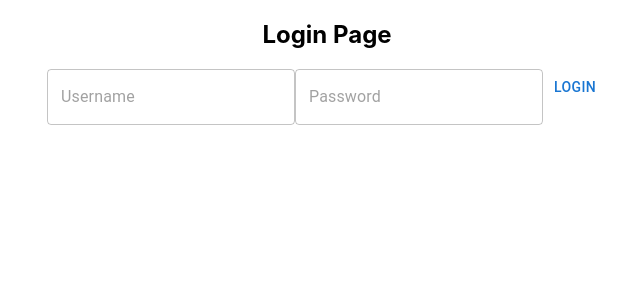
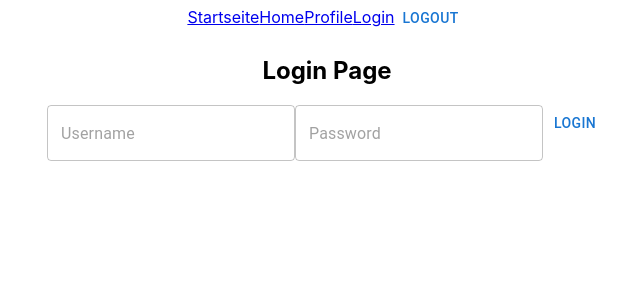
Before and after one commit to Urkad/Tune-Buddy_Latest, a React (Create React App) app in the folder frontend/: page / in a window 1280 px wide. Shown: the top 300 px of the page, without its empty margins (313-953 px from the left). Built offline with nearby package versions, Linux system fonts and the light colour scheme; no server answers.

Commit message:
Add Navigation bar

```diff
--- a/frontend/src/App.tsx
+++ b/frontend/src/App.tsx
@@ -4,6 +4,7 @@ import {BrowserRouter, Route, Routes} from "react-router-dom";
 import HomePage from "./components/HomePage";
 import LoginPage from "./components/LoginPage";
 import useUser from "./hooks/useUser";
+import NavigationBar from "./components/NavBar";
 
 
 function App() {
@@ -14,6 +15,7 @@ function App() {
   return (
     <div className="App">
       <BrowserRouter>
+          <NavigationBar logout={logout}/>
         <Routes>
           <Route path={"/home"} element={<HomePage></HomePage>}></Route>
           <Route path={"/"} element={<LoginPage login={login}/>}></Route>
--- a/frontend/src/components/NavBar.tsx
+++ b/frontend/src/components/NavBar.tsx
@@ -1,7 +1,20 @@
-import React from "react";
+import {NavLink} from "react-router-dom";
+import {Button} from "@mui/material";
 
-export default function NavBar(){
-    return(
-        <div>Navbar</div>
+
+type NavigationBarProps = {
+    logout: () => Promise<string>
+}
+
+export default function NavigationBar(props: NavigationBarProps) {
+
+    return (
+        <div className={"nav-bar"}>
+            <NavLink to={"/"} >Startseite</NavLink>
+            <NavLink to={"/home"} >Home</NavLink>
+            <NavLink to={"/profile"} >Profile</NavLink>
+            <NavLink to={"/login"} >Login</NavLink>
+            <Button onClick={props.logout}>Logout</Button>
+        </div>
     )
 }
```
